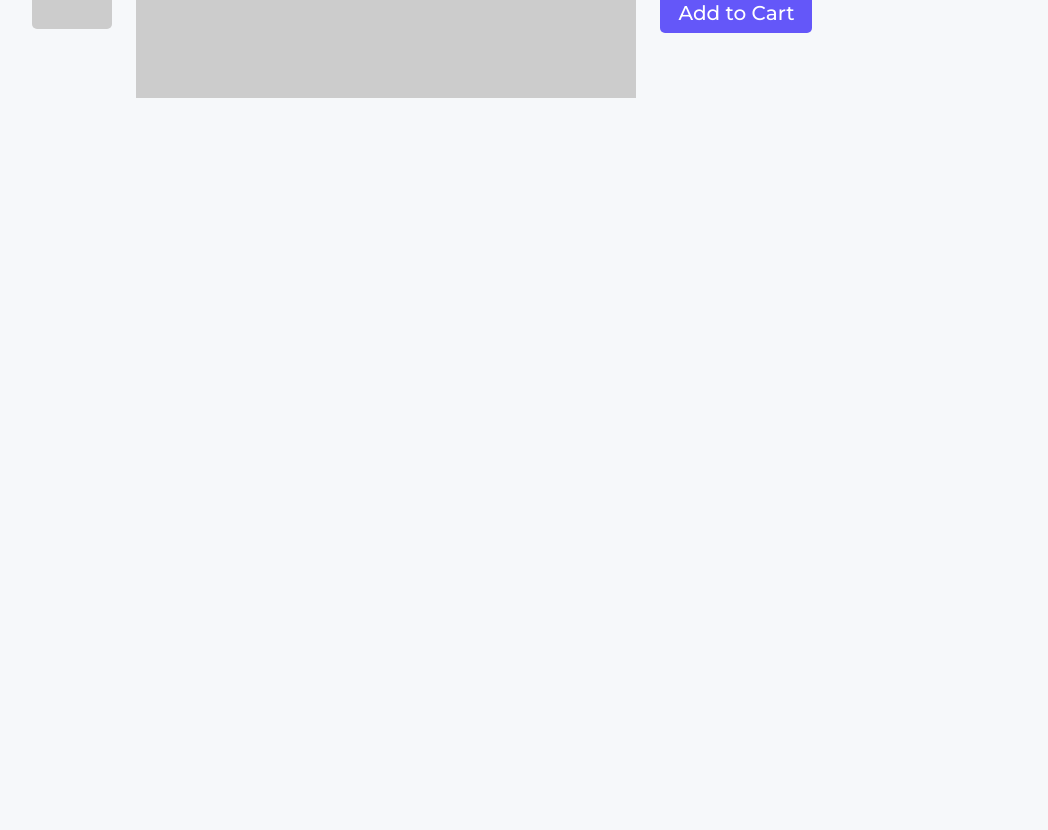
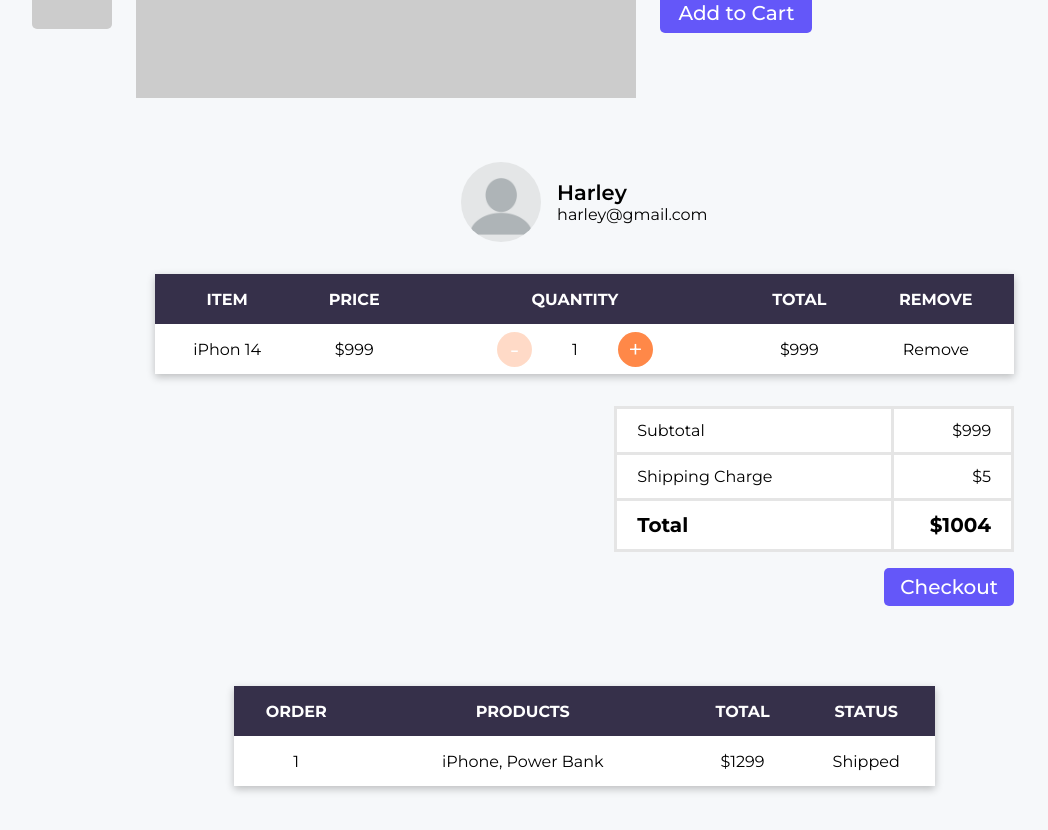
Before and after one commit to ahmadadibzad/CartWish, a React (Vite) app: page / in a window 1280 px wide. Shown: the part 3442-4272 px from the top of the page, without its empty margins (212-1260 px from the left). Before the commit the page ends 3572 px from the top, so only its background shows below. Built offline with nearby package versions, Linux system fonts and the light colour scheme.

Commit message:
Add cart page and product page

```diff
--- a/src/App.jsx
+++ b/src/App.jsx
@@ -1,5 +1,7 @@
 import './App.css'
+import CartPage from './components/Cart/CartPage'
 import HomePage from './components/Home/HomePage'
+import MyOrderPage from './components/MyOrder/MyOrderPage'
 import Navbar from './components/Navbar/Navbar'
 import ProductsPage from './components/Products/ProductsPage'
 import SingleProductPage from './components/SingleProduct/SingleProductPage'
@@ -12,6 +14,8 @@ const App = () => {
         <HomePage />
         <ProductsPage />
         <SingleProductPage />
+        <CartPage />
+        <MyOrderPage />
       </main>
     </div>
   )
--- /dev/null
+++ b/src/components/Cart/CartPage.css
@@ -0,0 +1,66 @@
+.cart_page {
+    flex-direction: column;
+    justify-content: center;
+    width: 60%;
+    margin: 0 auto;
+    padding: 32px 48px;
+}
+
+.user_info {
+    gap: 16px;
+    margin-bottom: 32px;
+}
+
+.user_info img {
+    width: 80px;
+    height: 80px;
+    object-fit: cover;
+    border-radius: 100%;
+}
+
+.user_name {
+    font-size: 21px;
+    font-weight: 600;
+}
+
+.cart_bill {
+    align-self: flex-end;
+    width: 400px;
+    border-collapse: collapse;
+    font-size: 16px;
+    margin-top: 16px;
+    background-color: #fff;
+}
+
+.cart_bill td {
+    padding: 12px 20px;
+    border: 3px solid #e5e5e5;
+}
+
+.cart_bill td:last-child {
+    text-align: end;
+    width: 120px;
+}
+
+.cart_bill_final {
+    font-size: 20px;
+    font-weight: 700;
+}
+
+.checkout_button {
+    align-self: flex-end;
+    height: 38px !important;
+    margin: 16px 0;
+    padding: 0 16px !important;
+}
+
+.table_quantity_input {
+    height: 50px;
+    justify-content: center;
+}
+
+.cart_remove_icon {
+    width: 35px;
+    height: 35px;
+    cursor: pointer;
+}
--- /dev/null
+++ b/src/components/Cart/CartPage.jsx
@@ -0,0 +1,53 @@
+import './CartPage.css'
+import user from '../../assets/user.webp';
+import Table from './../Common/Table';
+import QuantityInput from './../SingleProduct/QuantityInput';
+
+const CartPage = () => {
+    return (
+        <section className="align-center cart_page">
+            <div className="align-center user_info">
+                <img src={user} alt="user profile" />
+                <div>
+                    <p className="user_name">Harley</p>
+                    <p className="user_email">harley@gmail.com</p>
+                </div>
+            </div>
+
+            <Table headings={['Item', 'Price', 'Quantity', 'Total', 'Remove']}>
+                <tbody>
+                    <tr>
+                        <td>iPhon 14</td>
+                        <td>$999</td>
+                        <td className='align-center table_quantity_input'>
+                            <QuantityInput />
+                        </td>
+                        <td>$999</td>
+                        <td>Remove</td>
+                    </tr>
+                </tbody>
+            </Table>
+
+            <table className="cart_bill">
+                <tbody>
+                    <tr>
+                        <td>Subtotal</td>
+                        <td>$999</td>
+                    </tr>
+                    <tr>
+                        <td>Shipping Charge</td>
+                        <td>$5</td>
+                    </tr>
+                    <tr className='cart_bill_final'>
+                        <td>Total</td>
+                        <td>$1004</td>
+                    </tr>
+                </tbody>
+            </table>
+
+            <button className="search-button checkout_button">Checkout</button>
+        </section>
+    )
+}
+
+export default CartPage
--- /dev/null
+++ b/src/components/Common/Table.css
@@ -0,0 +1,23 @@
+.common_table {
+    width: 100%;
+    margin-bottom: 16px;
+    border-collapse: collapse;
+    background-color: #fff;
+    box-shadow: 0px 3px 8px rgba(0, 0, 0, 0.24);
+}
+
+.common_table thead th {
+    height: 50px;
+    background-color: #36304a;
+    color: #fff;
+    text-transform: uppercase;
+}
+
+.common_table tbody tr {
+    height: 50px;
+    text-align: center;
+}
+
+.common_table tbody tr:nth-child(even) {
+    background-color: #f5f5f5;
+}
--- /dev/null
+++ b/src/components/Common/Table.jsx
@@ -0,0 +1,14 @@
+import './Table.css'
+
+const Table = ({ headings, children }) => {
+    return (
+        <table className="common_table">
+            <thead>
+                {headings.map((item, index) => <th key={index}>{item}</th>)}
+            </thead>
+            {children}
+        </table>
+    )
+}
+
+export default Table
--- /dev/null
+++ b/src/components/MyOrder/MyOrderPage.css
@@ -0,0 +1,6 @@
+.myorder_page {
+    justify-content: center;
+    width: 50%;
+    margin: 0 auto;
+    padding: 32px 48px;
+}
--- /dev/null
+++ b/src/components/MyOrder/MyOrderPage.jsx
@@ -0,0 +1,21 @@
+import Table from '../Common/Table'
+import './MyOrderPage.css'
+
+const MyOrderPage = () => {
+    return (
+        <section className="align-center myorder_page">
+            <Table headings={['Order', 'Products', 'Total', 'Status']}>
+                <tbody>
+                    <tr>
+                        <td>1</td>
+                        <td>iPhone, Power Bank</td>
+                        <td>$1299</td>
+                        <td>Shipped</td>
+                    </tr>
+                </tbody>
+            </Table>
+        </section>
+    )
+}
+
+export default MyOrderPage
--- a/src/components/SingleProduct/QuantityInput.jsx
+++ b/src/components/SingleProduct/QuantityInput.jsx
@@ -3,13 +3,9 @@ import './QuantityInput.css'
 const QuantityInput = () => {
     return (
         <>
-            <h2 className="quantity_title">Quantity:</h2>
-            <div className="align-center quantity_input">
-                <button className='quantity_input_button' disabled>-</button>
-                <p className="quantity_input_count">1</p>
-                <button className='quantity_input_button'>+</button>
-            </div>
-            <button className="search-button add_cart">Add to Cart</button>
+            <button className='quantity_input_button' disabled>-</button>
+            <p className="quantity_input_count">1</p>
+            <button className='quantity_input_button'>+</button>
         </>
     )
 }
--- a/src/components/SingleProduct/SingleProductPage.jsx
+++ b/src/components/SingleProduct/SingleProductPage.jsx
@@ -26,6 +26,7 @@ const SingleProductPage = () => {
                 <div className="single_product_thumbnails">
                     {
                         product.images.map((image, index) => <img
+                            key={index}
                             src={image}
                             alt={product.title}
                             className={selectedImage === index ? 'selected_image' : ''}
@@ -42,7 +43,11 @@ const SingleProductPage = () => {
                 <p className="single_product_description">{product.description}</p>
                 <p className="single_product_price">${product.price.toFixed(2)}</p>
 
-                <QuantityInput />
+                <h2 className="quantity_title">Quantity:</h2>
+                <div className="align-center quantity_input">
+                    <QuantityInput />
+                </div>
+                <button className="search-button add_cart">Add to Cart</button>
             </div>
         </section>
     )
```
